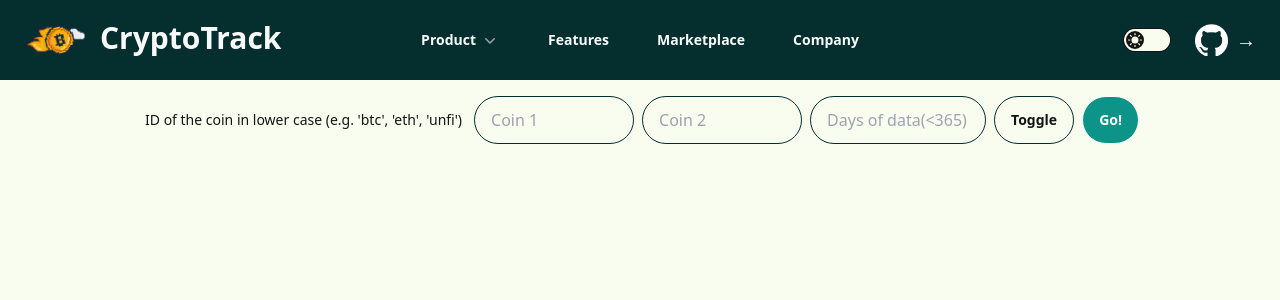
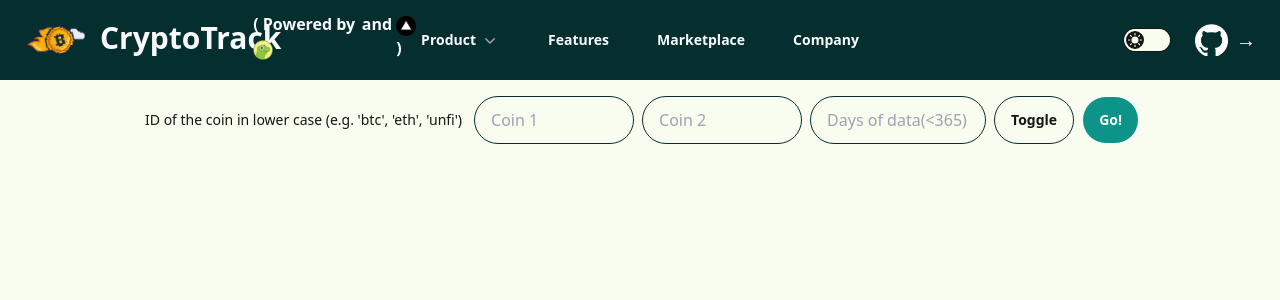
Before and after one commit to jmlt2002/cryptoTrack, a Vue app: page / in a window 1280 px wide. Shown: the top 300 px of the page. Built offline with nearby package versions, Linux system fonts and the light colour scheme.

Commit message:
feat: add credit to coinGecko and Vercel

```diff
--- a/src/components/PageHeader.vue
+++ b/src/components/PageHeader.vue
@@ -5,6 +5,15 @@
         <a href="#" class="-m-1.5 p-1.5 flex items-center">
           <img class="h-16 w-auto" src="../assets/logo.png" alt="" />
           <h1 class="inline-block ml-3 text-3xl font-bold leading-6 text-gray-50 mb-1">CryptoTrack</h1>
+        </a>
+        <a href="https://www.coingecko.com/en/api" class="mt-1">
+          <p class="inline-block ml-3 font-bold leading-6 text-gray-50 mb-1">( Powered by
+            <img class="h-5 inline-block" src="../assets/coinGeckoLogo.png" alt=""></p>
+        </a>
+        <span class="items-center inline-block m-1 font-bold leading-6 text-gray-50">and </span>
+        <a href="https://vercel.com/" class="mt-1">
+          <p class="inline-block font-bold leading-6 text-gray-50 mb-1">
+            <img class="h-5 inline-block" src="../assets/vercelLogo.png" alt=""> )</p>
         </a>
       </div>
       <div class="flex lg:hidden">
```
Also changed, not shown: src/assets/coinGeckoLogo.png, src/assets/vercelLogo.png (added).
